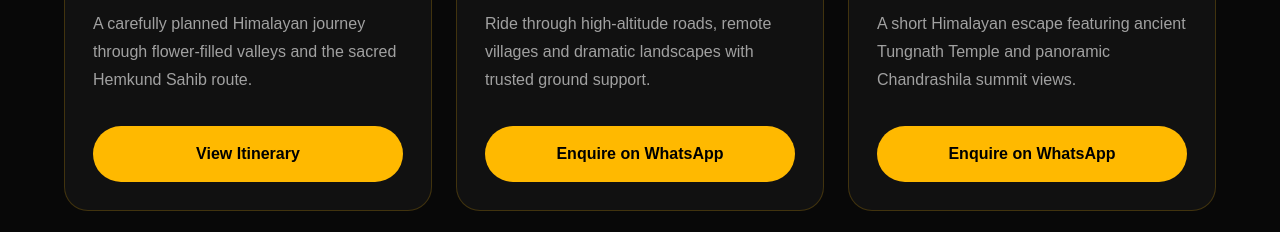
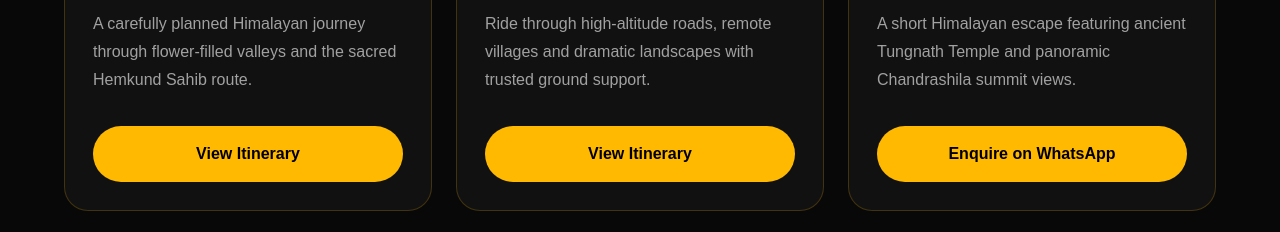
Before and after one commit to tripmosaic-hq/trip-mosaic, a Next.js app in the folder web/: page / in a window 1280 px wide. Shown: the part 1560-1792 px from the top of the page. Built offline with nearby package versions, Linux system fonts and the light colour scheme.

Commit message:
Link Spiti itinerary page

```diff
--- a/web/components/Features.tsx
+++ b/web/components/Features.tsx
@@ -12,6 +12,7 @@ const packages = [
     title: "Spiti Valley Bike Expedition",
     description:
       "Ride through high-altitude roads, remote villages and dramatic landscapes with trusted ground support.",
+    href: "/spiti-bike-expedition",
   },
   {
     category: "TREK",
```
